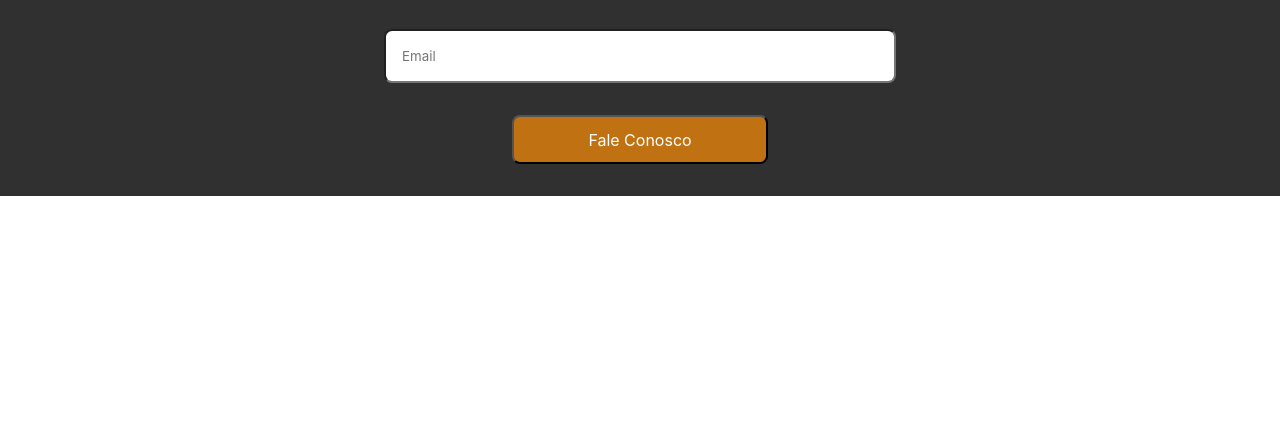
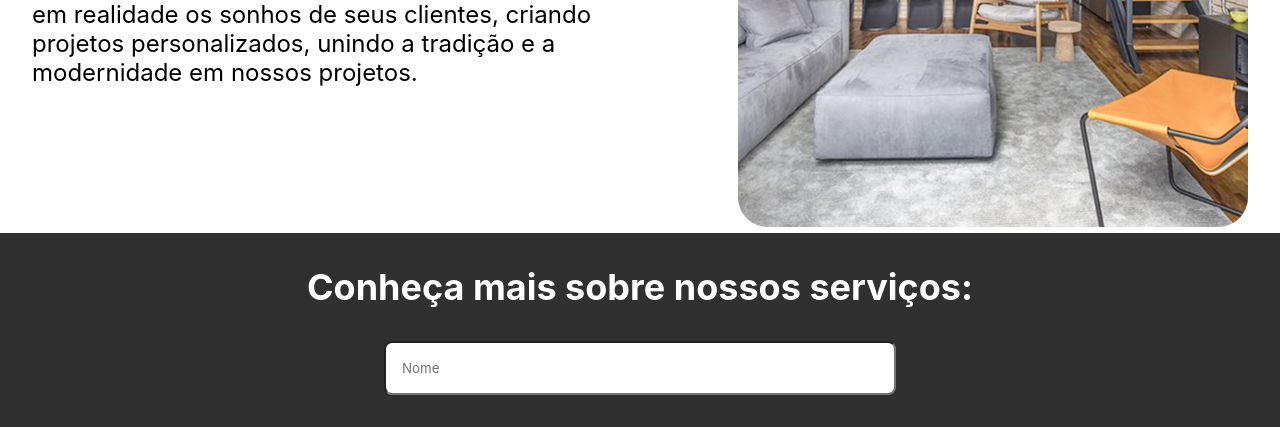
Before and after one commit to Lexcera/RID81459_Desafio01, a plain HTML site: page index.html in a window 1280 px wide. Shown: the part 765-1192 px from the top of the page. Before the commit the page ends 961 px from the top, so only its background shows below. Drawn offline with Linux system fonts and the light colour scheme.

Commit message:
atualizando imagem

```diff
--- a/index.html
+++ b/index.html
@@ -31,7 +31,7 @@
                 <p>Nós realizamos desde 2002 projetos e gerenciamento de obras. Com mais de 800 projetos e 2.000.000 de m² construídos, tendo como principal proposta transformar em realidade os sonhos de seus clientes, criando projetos personalizados, unindo a tradição e a modernidade em nossos projetos.</p>
         </div>
         <div>
-            <img src="./img/image 1.png" alt="">
+            <img src="./image 1.png" alt="">
         </div>
     </section>
     <section id="formulario">
```
